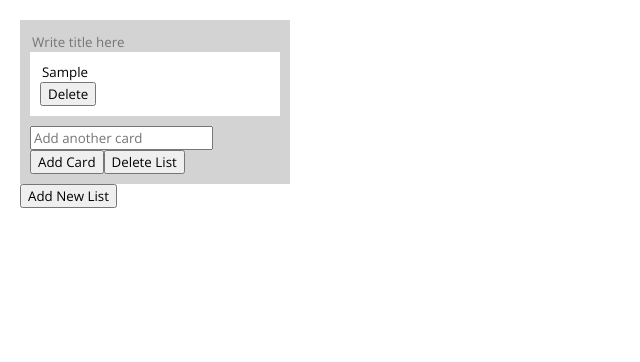
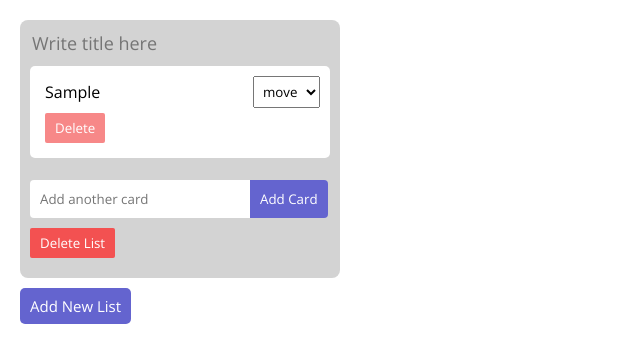
Before and after one commit to amberTrance/kanban-board, a React (Create React App) app: page / in a window 1280 px wide. Both pictures are taken after typing "Sample" into the empty fields and a click on the button "Add Card". Shown: the top 362 px of the page, without its empty margins (0-640 px from the left). Built offline with nearby package versions, Linux system fonts and the light colour scheme.

Commit message:
Added a bit of styling

```diff
--- a/src/App.js
+++ b/src/App.js
@@ -4,7 +4,6 @@ function App() {
   const [inputList, setInputList] = useState([
     [{title: ''}]
   ])
-  // [ [a,a,a,a,a, {title: blue}], [df,fdf,fdfd,fdfd]]
 
   const handleAddCard = (e, i) => {
     const list = [...inputList]
@@ -43,7 +42,7 @@ function App() {
   const handleEditListTitle = (e, i) => {
     const list = [...inputList]
 
-    list[i].title = e.target.value
+    list[i][0].title = e.target.value
 
     setInputList(list)
   }
@@ -54,6 +53,10 @@ function App() {
     list.splice(i, 1)
 
     setInputList(list)
+  }
+
+  const handleSelect = (e, i) => {
+    console.log(e.target)
   }
 
   return (
@@ -71,30 +74,64 @@ function App() {
               { list.map((card, ind) => {
                 return (
                   <div>
-                    {ind !== 0 && <div className="card" key={`card${ind+1}`}>
-                      <input
-                        type="text"
-                        value={card}
+                    {ind !== 0 &&
+                    <div className="card" key={`card${ind+1}`}>
+                      <span
+                        role="textbox"
+                        contentEditable
                         className="contentInput"
                         onChange={(e) => handleEditCard(e, i, ind)}
-                      />
-                      <button onClick={(e) => handleDeleteCard(e, i, ind)}>Delete</button>
+                      >{card}</span>
+                      <button
+                        onClick={(e) => handleDeleteCard(e, i, ind)}
+                        className="deleteCardBtn"
+                      >Delete</button>
+
+
+                      <select className="move dropdown">
+                        <option value="">move</option>
+                        {inputList.map((card, i) => {
+                          return (
+                            <option
+                              key={`title${i+1}`}
+                              name={card[0].title}
+                              onSelect={(e) => handleSelect(e, i)}
+                            >
+                              {card[0].title}
+                            </option>
+                          )
+                        })}
+                      </select>
+
                     </div>}
                   </div>
                 )
               })}
 
-              <div>
-                <input type="text" placeholder="Add another card"/>
-                <button onClick={(e) => handleAddCard(e, i)}>Add Card</button>
+              <div className="bottom">
+                <input
+                  type="text"
+                  placeholder="Add another card"
+                  className="addCardInput"
+                />
+                <button
+                  onClick={(e) => handleAddCard(e, i)}
+                  className="addCardBtn"
+                >Add Card</button>
 
-                <button onClick={(e) => handleDeleteList(e, i)}>Delete List</button>
+                <button
+                  onClick={(e) => handleDeleteList(e, i)}
+                  className="deleteListBtn"
+                >Delete List</button>
               </div>
             </div>
           )
         })}
       </div>
-      <button onClick={(e) => handleAddList(e)}>Add New List</button>
+      <button
+        onClick={(e) => handleAddList(e)}
+        className="addListBtn"
+      >Add New List</button>
     </div>
   )
 }
--- a/src/index.css
+++ b/src/index.css
@@ -15,26 +15,93 @@ body {
 
 /* List container */
 .list-box {
-  width: 250px;
+  width: 300px;
   height: auto;
   background-color: lightgray;
   padding: 10px;
   margin-right: 10px;
+  position: relative;
+  padding-bottom: 110px;
+  border-radius: 8px;
 }
 
 .card {
-  padding: 10px;
+  padding: 15px 90px 15px 15px;
   background-color: white;
   margin-bottom: 10px;
+  position: relative;
+  border-radius: 5px;
+}
+
+.move {
+  position: absolute;
+  padding: 5px;
+  top: 10px;
+  right: 10px;
 }
 
 .contentInput {
   display: block;
   border: none;
+  margin-bottom: 10px;
 }
 
 .listTitle {
+  font-size: 18px;
+  margin-bottom: 10px;
   border: none;
   background-color: lightgrey;
+}
 
+.bottom {
+  position: absolute;
+  bottom: 20px;
 }
+
+.addCardInput, .addCardBtn {
+  border: none;
+  padding: 10px;
+  margin: 10px 0px;
+}
+
+.deleteCardBtn, .deleteListBtn {
+  border: none;
+  padding: 6px 10px;
+  border-radius: 2px;
+  color: white;
+}
+
+.deleteCardBtn {
+  background-color: rgb(247, 136, 136);
+}
+
+.deleteListBtn {
+  background-color: rgb(243, 81, 81);
+}
+
+.addListBtn {
+  border: none;
+  color: white;
+  padding: 8px 10px;
+  background-color: rgb(100, 100, 207);
+  margin: 10px 0px;
+  font-size: 15px;
+  border-radius: 5px;
+}
+
+button {
+  cursor: pointer;
+}
+
+.addCardInput {
+  width: 200px;
+  border-top-left-radius: 4px;
+  border-bottom-left-radius: 4px;
+}
+
+.addCardBtn {
+  background-color: rgb(100, 100, 207);
+  color: white;
+  border-top-right-radius: 4px;
+  border-bottom-right-radius: 4px;
+}
```
